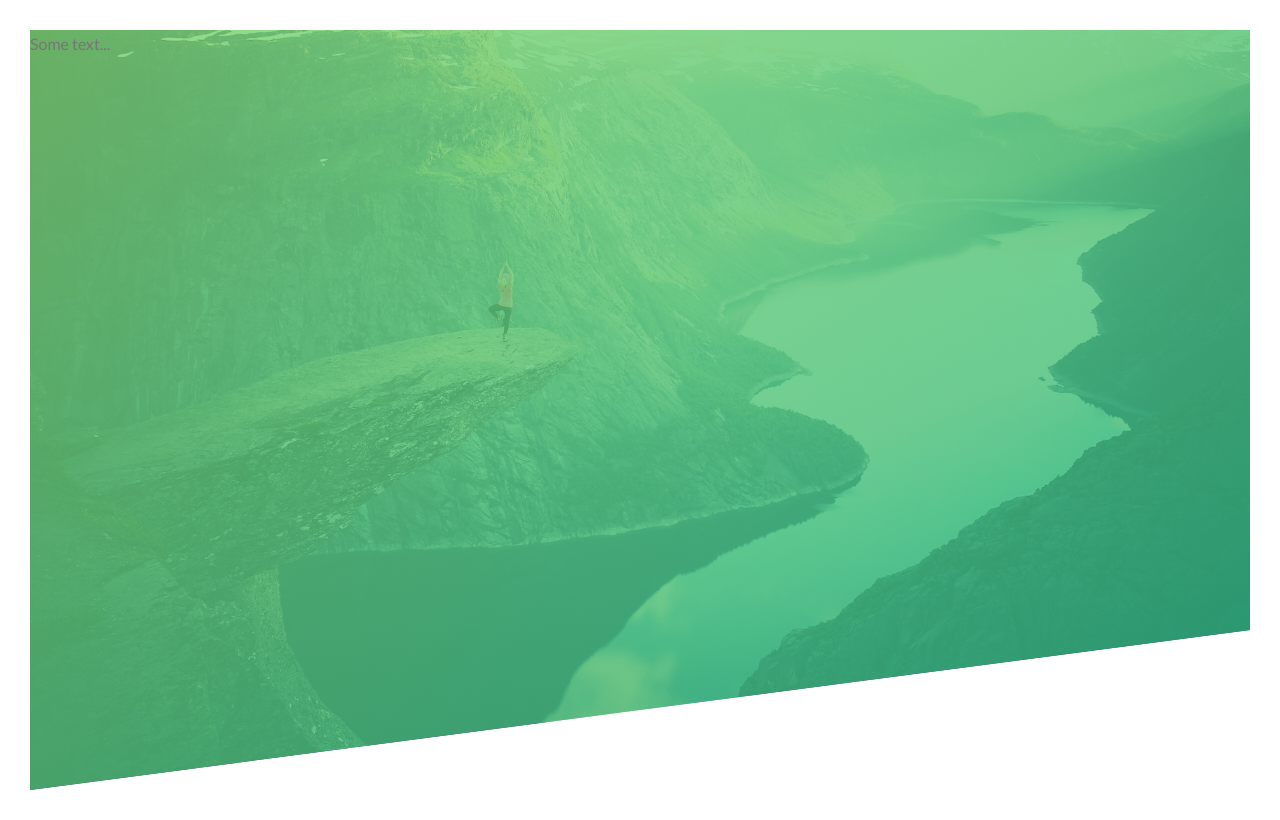
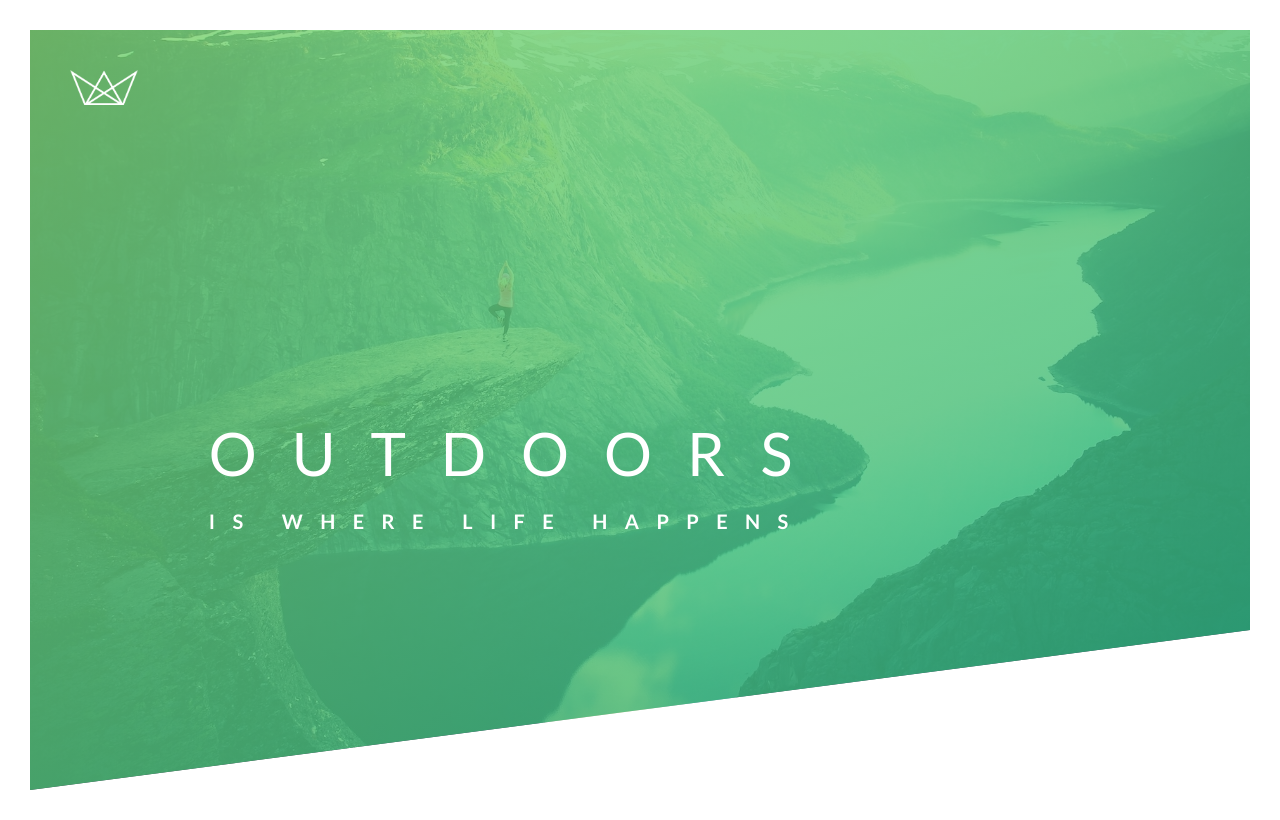
Before and after one commit to EniPuska/naTours, a plain HTML site: page index.html in a window 1280 px wide. Drawn offline with Linux system fonts and the light colour scheme.

Commit message:
add animation to header texts

```diff
--- a/css/style.css
+++ b/css/style.css
@@ -23,6 +23,7 @@ body {
 }
 
 .header {
+    position: relative;
     height: 95vh;
     background-image: linear-gradient(
         to right bottom,
@@ -32,3 +33,76 @@ body {
     background-position:top;
     clip-path: polygon(0 0, 100% 0, 100% 75vh,0 100%)
 }
+
+.logoBox {
+    position: absolute;
+    top:40px;
+    left: 40px;
+}
+
+.logo {
+    height: 35px;
+}
+
+.textBox {
+    position: absolute;
+    top:40%;
+    left: 40%;
+    transform: translate(-50%,50%);
+}
+
+.headingPrimary {
+    color:#fff;
+    text-transform: uppercase;
+    backface-visibility: hidden;
+}
+
+.headingPrimaryMain {
+    display: block;
+    font-size: 60px;
+    font-weight: 400;
+    letter-spacing: 35px;
+    animation-name: moveInLeft;
+    animation-duration: 1s;
+    animation-timing-function: ease-out;
+}
+
+.headingPrimarySub {
+    display: block;
+    font-size: 20px;
+    font-weight: 700;
+    letter-spacing: 17.4px;
+    animation: moveInRight 1s ease-out;
+}
+
+@keyframes moveInLeft {
+    0% {
+        opacity: 0;
+        transform: translateX(-100px)
+    }
+
+    80% {
+        transform: translateX(10px);
+    }
+
+    100% {
+        opacity: 1;
+        transform: translate(0);
+    }
+}
+
+@keyframes moveInRight {
+    0% {
+        opacity: 0;
+        transform: translateX(100px)
+    }
+
+    80% {
+        transform: translateX(-10px);
+    }
+
+    100% {
+        opacity: 1;
+        transform: translate(0);
+    }
+}
--- a/index.html
+++ b/index.html
@@ -14,7 +14,15 @@
     </head>
     <body>
         <header class = "header">
-            Some text...
+            <div class = "logoBox">
+                <img src="img/logo-white.png" alt = "Logo" class = "logo"/>
+            </div>
+            <div class="textBox">
+                <h1 class="headingPrimary">
+                    <span class="headingPrimaryMain">Outdoors</span>
+                    <span class="headingPrimarySub">is where life happens</span>
+                </h1>
+            </div>
         </header>
     </body>
 </html>
```
